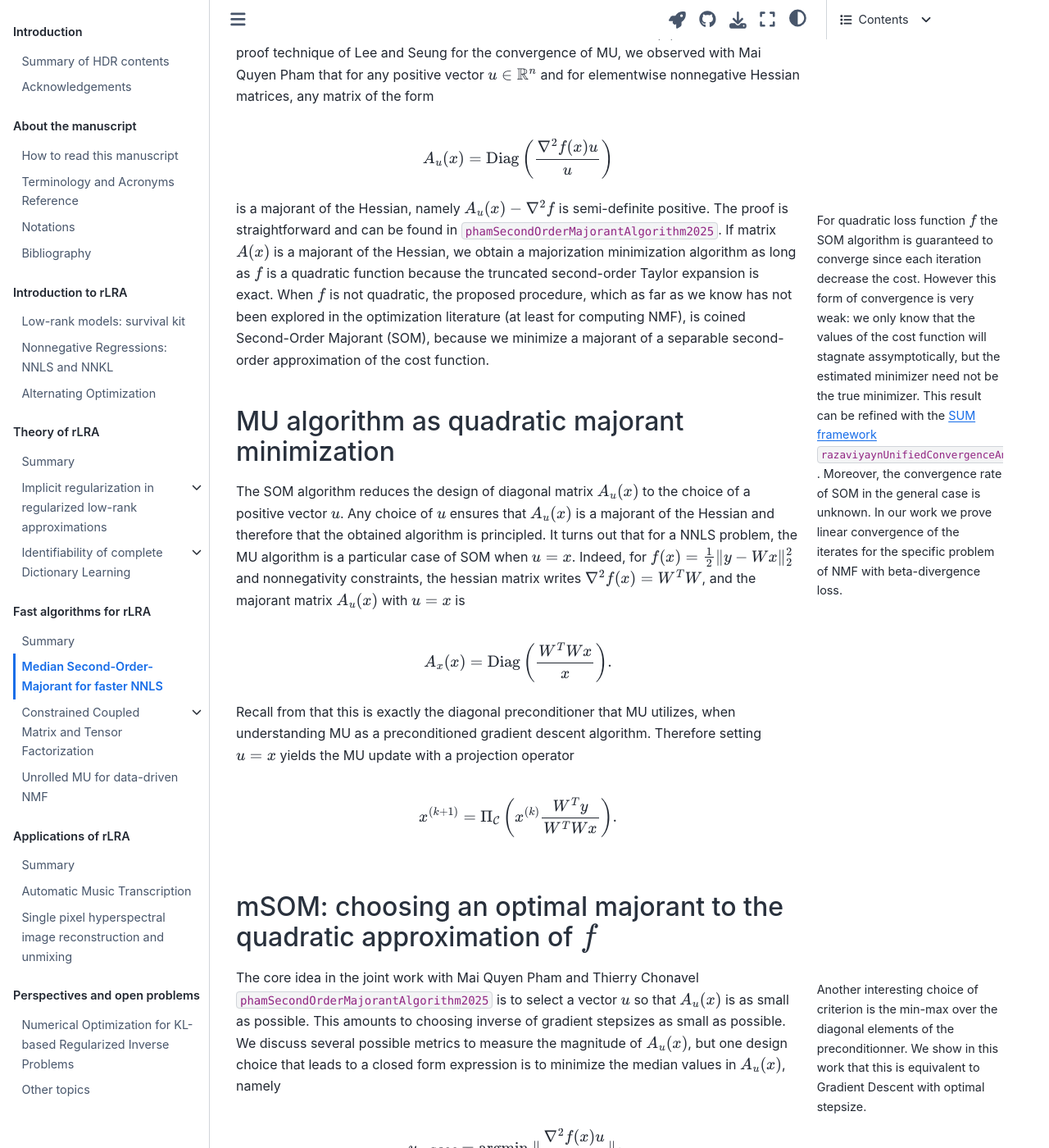
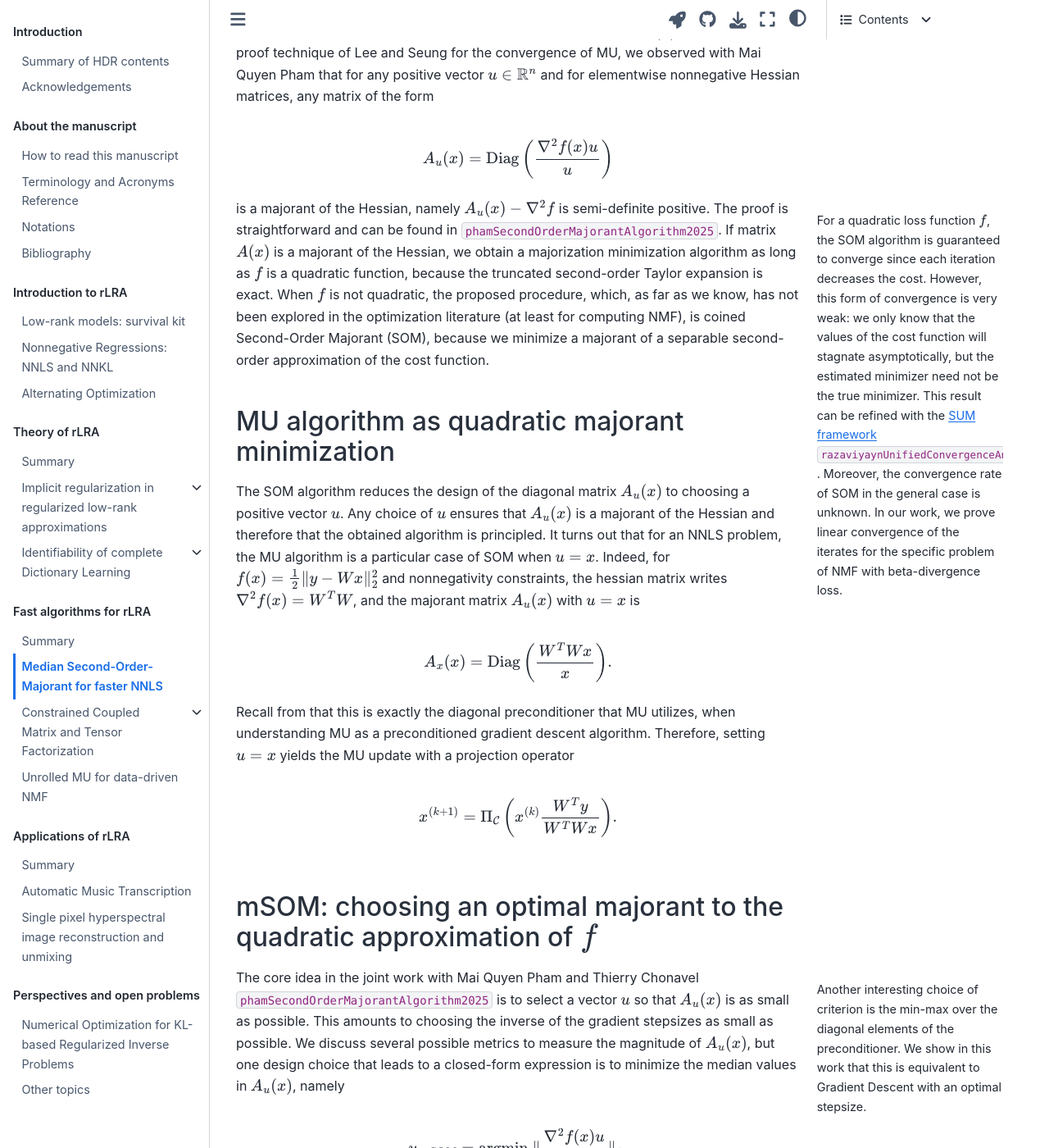
Before and after one commit to cohenjer/HDR, a Jupyter Book: the page built from part2/Fast_algorithms_for_rLRA/mSOM.md, in a window 1280 px wide and 1400 px high, scrolled down 1951 px. Shown: the whole window at 82% size. Built offline with Jupyter Book 1.0.4 settings and Sphinx 7.4.7 and the Sphinx Book theme 1.1.4, drawn with Linux system fonts in a browser that asks for light colours; pages that are not in the unit, such as notebooks, are missing from menus; comment, search, counter and statistics services are not loaded; cross-references to code outside the pages are shown as plain code; some of the changed text lies outside the part shown.

Commit message:
Fix typos and improve clarity in mSOM.md

````diff
--- a/part2/Fast_algorithms_for_rLRA/mSOM.md
+++ b/part2/Fast_algorithms_for_rLRA/mSOM.md
@@ -19,19 +19,19 @@ kernelspec:
 
 ## Separable quadratic majorization minimization
 
-In [](../../part1/nnls.md), various equivalent formulations of MU have been discussed. There is however one more equivalent procedure that leads to MU updates for both Frobenius loss and KL-divergence loss that we leverage in {cite:p}`phamSecondOrderMajorantAlgorithm2025` to derive more efficient algorithms for NMF (or nonnegative tensor decomposition). This procedure is not limited to matrix and tensor factorizations.
+In [](../../part1/nnls.md), various equivalent formulations of MU have been discussed. There is, however, one more equivalent procedure that leads to MU updates for both Frobenius loss and KL-divergence loss that we leverage in {cite:p}`phamSecondOrderMajorantAlgorithm2025` to derive more efficient algorithms for NMF (or nonnegative tensor decomposition). This procedure is not limited to matrix and tensor factorizations.
 
 Instead, let us consider the optimization problem
 
 ```{margin}
-We typically consider convex sets for which projection is practically easy and cheap.
+We typically consider convex sets for which the projection is easy and cheap to compute.
 ```
 
 $$
  \argmin{x\in\mathcal{C}} f(x)
 $$
 
-where $f:\mathbb{R}^{n} \mapsto \mathbb{R}_+$ is twice-differentiable, and $\mathcal{C}$ is a convex set. We also require that $\nabla^2 f(x)$ is nonnegative elementwise.
+where $f:\mathbb{R}^{n} \mapsto \mathbb{R}_+$ is twice-differentiable, and $\mathcal{C}$ is a convex set. We also require that the Hessian matrix $\nabla^2 f(x)$ is nonnegative elementwise.
 
 Since $f$ is twice differentiable, we consider its truncated Taylor expansion for two vectors $x,y$ in $\mathbb{R}^{n}$:
 
@@ -41,19 +41,19 @@ $$
 
 and $\phi_x(y) \approx f(x)$ when vectors $y$ and $x$ are close.
 
-The traditionnal approach to second-order algorithm, and in particular the Newton method, is to minimize $\phi_{x^{(k)}}(y)$, denote $x^{(k+1)}$ the minimizer, and repeat this procedure {cite:p}`Bertsekas1999Nonlinear`. While the Newton algorithm features super-linear convergence near a stationary point of $f$, each iteration is computationally expensive. Moreover, Newton's method typically does not account for non-smooth constraints. Indeed, without constraints,
+The traditional approach to second-order algorithms, and in particular the Newton method, is to minimize $\phi_{x^{(k)}}(y)$, denote $x^{(k+1)}$ the minimizer, and repeat this procedure {cite:p}`Bertsekas1999Nonlinear`. While the Newton algorithm features super-linear convergence near a stationary point of $f$, each iteration is computationally expensive. Moreover, Newton's method typically does not account for non-smooth constraints. Indeed, without constraints,
 
 $$
  \argmin{y\in\mathbb{R}^m} \phi_x(y) = x - [\nabla^2f(x)]^{-1} \nabla f(x),
 $$
 
-while with constraints, the miniminization of $\phi$ has no closed form expression. In the particular case where $\mathcal{C}$ is the nonnegative orthant, minimizing the second-order approximation $\phi$ amounts to solving a NNLS problem.
+while with constraints, the miniminization of $\phi$ has no closed form expression. In the particular case where $\mathcal{C}$ is the nonnegative orthant, minimizing the second-order approximation $\phi$ amounts to solving an NNLS problem.
 
 ```{margin}
-More can be read about Newton and quasi-newton algorithms in {cite:p}`Bertsekas1999Nonlinear`.
+More can be read about Newton and quasi-Newton algorithms in {cite:p}`Bertsekas1999Nonlinear`.
 ```
 
-Therefore, significant efforts have been made towards designing simpler algorithms than Newton's method that still utilise second-order information to some extent. Among others, Gauss-Newton, Levenberg-Marcquart and LBFGS are popular methods. Maybe the simplest way to change the quadratic estimation of the cost function is to replace the Hessian matrix by a diagonal matrix $A(x)$,
+Therefore, significant efforts have been made towards designing simpler algorithms than Newton's method that still utilise second-order information to some extent. Among others, Gauss-Newton, Levenberg-Marquardt, and LBFGS are popular methods. Maybe the simplest way to change the quadratic estimation of the cost function is to replace the Hessian matrix by a diagonal matrix $A(x)$,
 
 $$
     \psi_x(y) = f(x) + \langle \nabla f(x), y-x \rangle + \frac{1}{2}\langle A(x) (y-x), y-x \rangle.
@@ -78,20 +78,20 @@ A_u(x) = \text{Diag}\left(\frac{\nabla^2 f(x) u}{u}\right)
 $$
 
 ```{margin}
-For quadratic loss function $f$ the SOM algorithm is guaranteed to converge since each iteration decrease the cost. However this form of convergence is very weak: we only know that the values of the cost function will stagnate assymptotically, but the estimated minimizer need not be the true minimizer. This result can be refined with the [SUM framework](../../part1/AlternatingOptimization.md) {cite:p}`razaviyaynUnifiedConvergenceAnalysis2013`. Moreover, the convergence rate of SOM in the general case is unknown. In our work we prove linear convergence of the iterates for the specific problem of NMF with beta-divergence loss.
+For a quadratic loss function $f$, the SOM algorithm is guaranteed to converge since each iteration decreases the cost. However, this form of convergence is very weak: we only know that the values of the cost function will stagnate asymptotically, but the estimated minimizer need not be the true minimizer. This result can be refined with the [SUM framework](../../part1/AlternatingOptimization.md) {cite:p}`razaviyaynUnifiedConvergenceAnalysis2013`. Moreover, the convergence rate of SOM in the general case is unknown. In our work, we prove linear convergence of the iterates for the specific problem of NMF with beta-divergence loss.
 ```
 
-is a majorant of the Hessian, namely $A_u(x) - \nabla^2 f$ is semi-definite positive. The proof is straightforward and can be found in {cite:p}`phamSecondOrderMajorantAlgorithm2025`. If matrix $A(x)$ is a majorant of the Hessian, we obtain a majorization minimization algorithm as long as $f$ is a quadratic function because the truncated second-order Taylor expansion is exact. When $f$ is not quadratic, the proposed procedure, which as far as we know has not been explored in the optimization literature (at least for computing NMF), is coined Second-Order Majorant (SOM), because we minimize a majorant of a separable second-order approximation of the cost function.
+is a majorant of the Hessian, namely $A_u(x) - \nabla^2 f$ is semi-definite positive. The proof is straightforward and can be found in {cite:p}`phamSecondOrderMajorantAlgorithm2025`. If matrix $A(x)$ is a majorant of the Hessian, we obtain a majorization minimization algorithm as long as $f$ is a quadratic function, because the truncated second-order Taylor expansion is exact. When $f$ is not quadratic, the proposed procedure, which, as far as we know, has not been explored in the optimization literature (at least for computing NMF), is coined Second-Order Majorant (SOM), because we minimize a majorant of a separable second-order approximation of the cost function.
 
 ## MU algorithm as quadratic majorant minimization
 
-The SOM algorithm reduces the design of diagonal matrix $A_u(x)$ to the choice of a positive vector $u$. Any choice of $u$ ensures that $A_u(x)$ is a majorant of the Hessian and therefore that the obtained algorithm is principled. It turns out that for a NNLS problem, the MU algorithm is a particular case of SOM when $u=x$. Indeed, for $f(x) = \frac{1}{2}\|y - Wx\|_2^2$ and nonnegativity constraints, the hessian matrix writes $\nabla^2 f(x) = W^TW$, and the majorant matrix $A_u(x)$ with $u=x$ is
+The SOM algorithm reduces the design of the diagonal matrix $A_u(x)$ to choosing a positive vector $u$. Any choice of $u$ ensures that $A_u(x)$ is a majorant of the Hessian and therefore that the obtained algorithm is principled. It turns out that for an NNLS problem, the MU algorithm is a particular case of SOM when $u=x$. Indeed, for $f(x) = \frac{1}{2}\|y - Wx\|_2^2$ and nonnegativity constraints, the hessian matrix writes $\nabla^2 f(x) = W^TW$, and the majorant matrix $A_u(x)$ with $u=x$ is
 
 $$
 A_x(x) = \text{Diag}\left(\frac{W^TWx}{x}\right).
 $$
 
-Recall from [](../../part1/nnls.md#multiplicatives-updates) that this is exactly the diagonal preconditioner that MU utilizes, when understanding MU as a preconditioned gradient descent algorithm. Therefore setting $u=x$ yields the MU update with a projection operator
+Recall from [](../../part1/nnls.md#multiplicatives-updates) that this is exactly the diagonal preconditioner that MU utilizes, when understanding MU as a preconditioned gradient descent algorithm. Therefore, setting $u=x$ yields the MU update with a projection operator
 
 $$
 x^{(k+1)} = \Pi_{\mathcal{C}}\left(x^{(k)}\frac{W^Ty}{W^TWx} \right).
@@ -101,11 +101,11 @@ $$
 
 ```{margin}
 
-Another interesting choice of criterion is the min-max over the diagonal elements of the preconditionner. We show in this work that this is equivalent to Gradient Descent with optimal stepsize.
+Another interesting choice of criterion is the min-max over the diagonal elements of the preconditioner. We show in this work that this is equivalent to Gradient Descent with an optimal stepsize.
 
 ```
 
-The core idea in the joint work with Mai Quyen Pham and Thierry Chonavel {cite:p}`phamSecondOrderMajorantAlgorithm2025` is to select a vector $u$ so that $A_u(x)$ is as small as possible. This amounts to choosing inverse of gradient stepsizes as small as possible. We discuss several possible metrics to measure the magnitude of $A_u(x)$, but one design choice that leads to a closed form expression is to minimize the median values in $A_u(x)$, namely
+The core idea in the joint work with Mai Quyen Pham and Thierry Chonavel {cite:p}`phamSecondOrderMajorantAlgorithm2025` is to select a vector $u$ so that $A_u(x)$ is as small as possible. This amounts to choosing the inverse of the gradient stepsizes as small as possible. We discuss several possible metrics to measure the magnitude of $A_u(x)$, but one design choice that leads to a closed-form expression is to minimize the median values in $A_u(x)$, namely
 
 $$
     u_{mSOM} = \argmin{u>0}\| \frac{\nabla^2 f(x) u}{u} \|_1.
@@ -127,7 +127,7 @@ $$
     x^{(k+1)} = \argmin{y\in\mathcal{C}} \sum_{i=1}^{n} \nabla f(x)[i] y[i] + \frac{(y[i]-x[i])^2}{\sum_{j}\nabla^2f(x)[i,j]}.
 $$
 
-In many particular cases such as nonnegativity constraints, this update further simplifies to
+In many particular cases, such as nonnegativity constraints, this update further simplifies to
 
 $$
     x^{(k+1)} = \Pi_{\mathcal{C}}\left(x^{(k)} -\frac{\nabla f(x)}{\nabla^2 f(x) 1_n}\right).
@@ -340,4 +340,4 @@ plt.show()
 
 ## Other loss functions?
 
-The mSOM framework also applies to NMF with beta-divergences as loss functions. Convergence guarantees are only local and the empirical results are less significant. Improving mSOM for non-quadratic losses, and for sparse dataset, is a future direction of research.
+The mSOM framework also applies to NMF with beta-divergences as loss functions. Convergence guarantees are only local, and the empirical results are less significant. Improving mSOM for non-quadratic losses and sparse datasets is a future research direction.
````
Also changed, not shown: other parts of part2/Fast_algorithms_for_rLRA/mSOM.md (+6 -6 lines).
